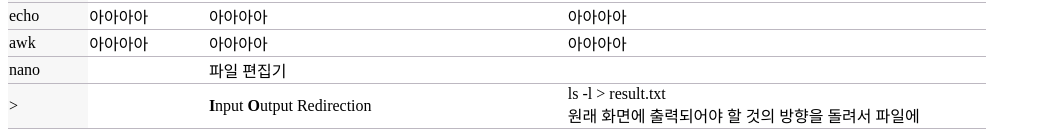
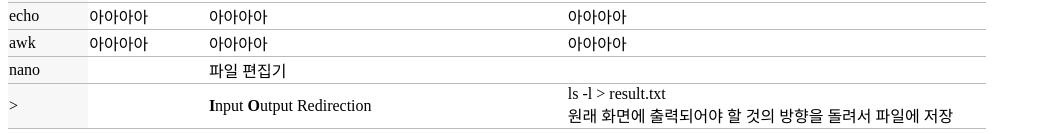
Before and after one commit to finddme/finddme.github.io, a Jekyll site: the page built from _posts/2022-01-12-Linux.md, in a window 1280 px wide. Shown: the part 1482-1616 px from the top of the page, without its empty margins (0-1038 px from the left). Built offline with Jekyll 4.4.1, drawn with Linux system fonts in a browser that asks for light colours.

Commit message:
Update 2022-01-12-Linux.md

```diff
--- a/_posts/2022-01-12-Linux.md
+++ b/_posts/2022-01-12-Linux.md
@@ -97,7 +97,7 @@
          <tr><td class="line3" rowspan="1">echo</td><td class="line">아아아아</td><td class="line">아아아아</td><td class="line">아아아아</td></tr>
          <tr><td class="line3" rowspan="1">awk</td><td class="line">아아아아</td><td class="line">아아아아</td><td class="line">아아아아</td></tr>
          <tr><td class="line3" rowspan="1">nano</td><td class="line"> </td><td class="line">파일 편집기</td><td class="line"> </td></tr>
-         <tr><td class="line3" rowspan="1">&#62;</td><td class="line"> </td><td class="line"><strong>I</strong>nput <strong>O</strong>utput Redirection</td><td class="line">ls -l &#62; result.txt<br>원래 화면에 출력되어야 할 것의 방향을 돌려서 파일에 </td></tr>
+         <tr><td class="line3" rowspan="1">&#62;</td><td class="line"> </td><td class="line"><strong>I</strong>nput <strong>O</strong>utput Redirection</td><td class="line">ls -l &#62; result.txt<br>원래 화면에 출력되어야 할 것의 방향을 돌려서 파일에 저장</td></tr>
    </table>
  </body>
  </html>
```
